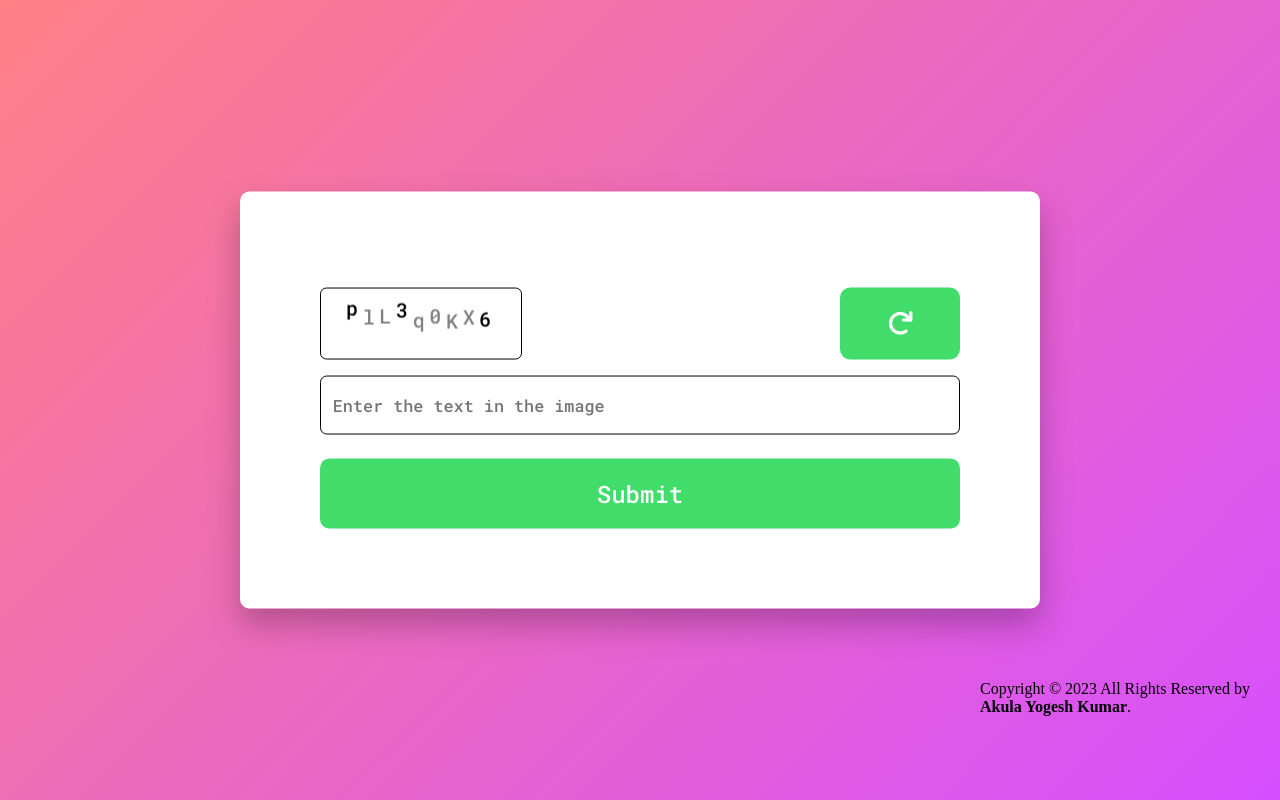
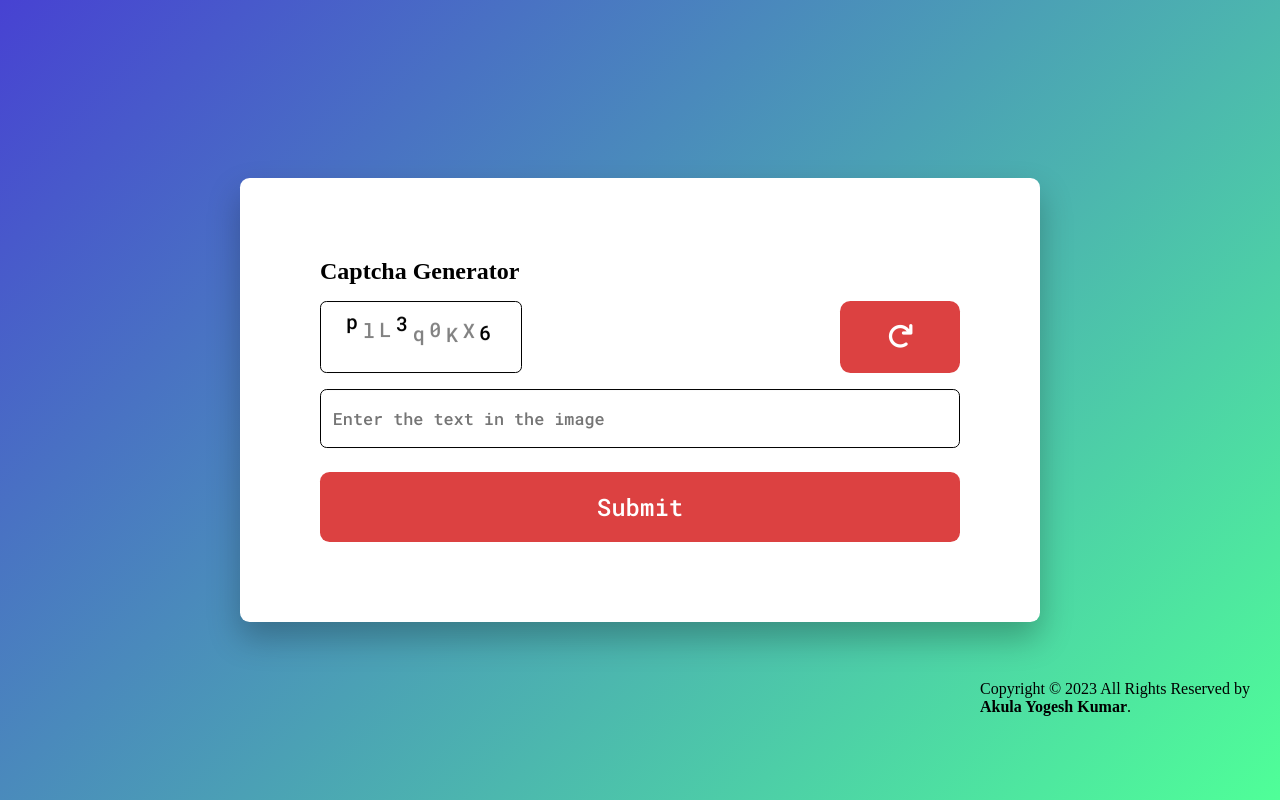
Before and after one commit to yogeshkumar-22/Captcha-Generator, a plain HTML site: page index.html in a window 1280 px wide. Drawn offline with Linux system fonts and the light colour scheme.

Commit message:
Changes in styling and UI

```diff
--- a/index.html
+++ b/index.html
@@ -14,6 +14,7 @@
 
 <body>
     <div class="container">
+        <h2>Captcha Generator</h2>
         <div class="wrapper">
             <canvas id="canvas" width="200" height="70"></canvas>
             <button id="reload-button">
--- a/style.css
+++ b/style.css
@@ -5,7 +5,7 @@
   }
   body {
     height: 100vh;
-    background: linear-gradient(135deg, #ff8086, #d64fff);
+    background: linear-gradient(135deg, #4742d2, #4fff98);
   }
   .container {
     width: 50rem;
@@ -32,7 +32,7 @@
     font-size: 26px;
     cursor: pointer;
     width: 4.6em;
-    background-color: #41dc6a;
+    background-color: #dc4141;
     border: none;
     border-radius: 0.4em;
     color: #ffffff;
@@ -47,7 +47,7 @@
   }
   button#submit-button {
     width: 100%;
-    background-color: #41dc6a;
+    background-color: #dc4141;
     color: #ffffff;
     font-size: 1.5em;
     border: none;
```
